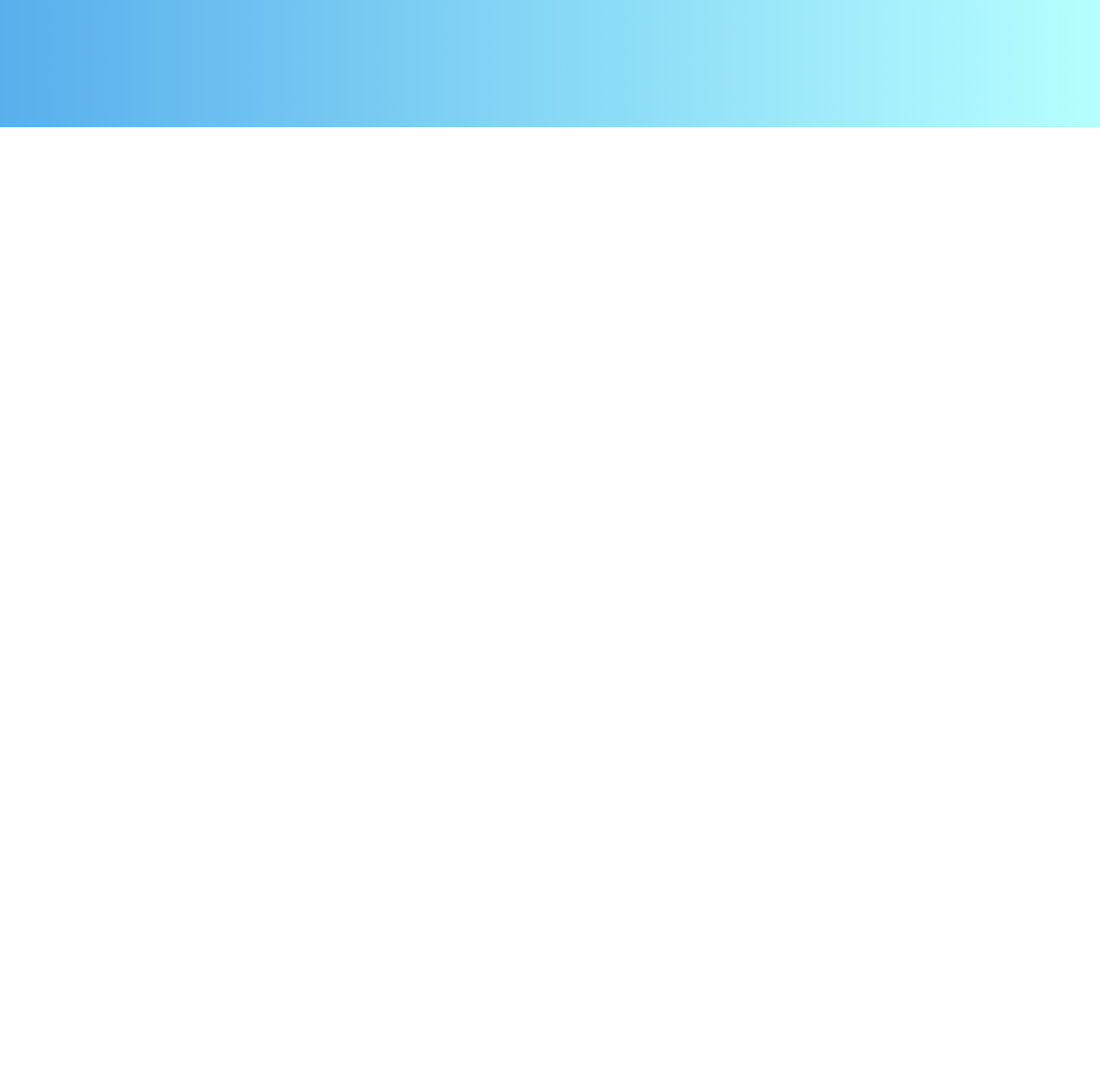
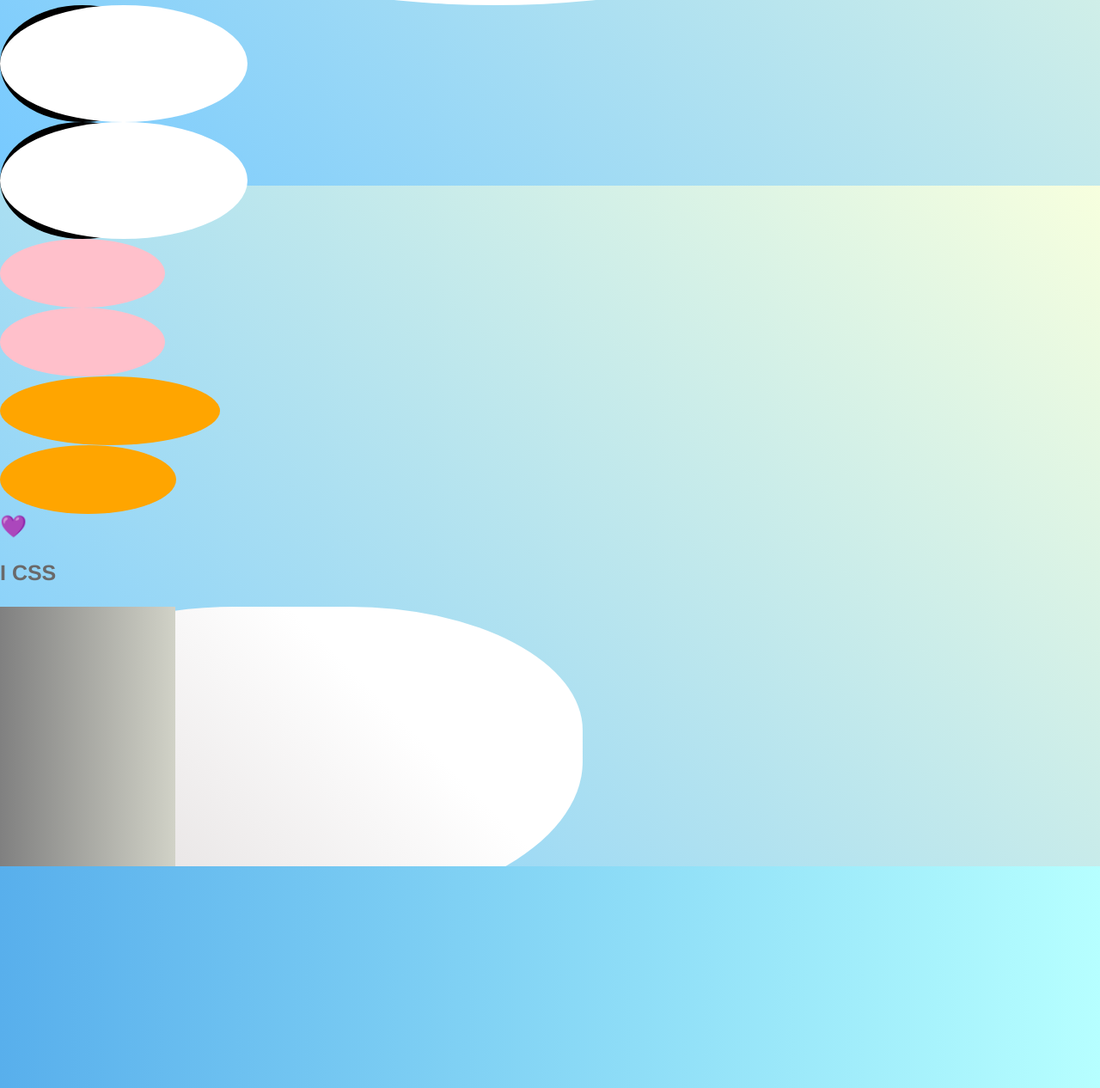
Before and after one commit to AveryCaldwell/penguin, a plain HTML site: page index.html in a window 1280 px wide. Shown: the part 2409-3675 px from the top of the page at 86% size. Before the commit the page ends 2557 px from the top, so only its background shows below. Drawn offline with Linux system fonts and the light colour scheme.

Commit message:
add detailed to lower half penguin

```diff
--- a/index.html
+++ b/index.html
@@ -14,7 +14,28 @@
 		<div class="penguin-head"></div>
 		<div class="face left"></div>
 		<div class="face right"></div>
-		<div class="penguin-body"></div>
+		<div class="chin"></div>
+		<div class="eye left">
+			<div class="eye-lid"></div>
+		</div>
+		<div class="eye right">
+			<div class="eye-lid"></div>
+		</div>
+		<div class="blush left"></div>
+		<div class="blush right"></div>
+		<div class="beak top"></div>
+		<div class="beak bottom"></div>
+		<div class="shirt">
+			<div>💜</div>
+			<p>I CSS</p>
+		</div>
+
+		<div class="penguin-body">
+            <div class="arm left"></div>
+            <div class="arm right"></div>
+			<div class="foot left"></div>
+			<div class="foot right"></div>
+		</div>
 		<div class="ground"></div>
 	</body>
 </html>
--- a/styles.css
+++ b/styles.css
@@ -1,10 +1,16 @@
+/* custom css */
+:root {
+	--penguin-face: white;
+	--penguin-picorna: orange;
+	--penguin-skin: gray;
+}
+
 body {
 	background: linear-gradient(45deg, rgb(118, 201, 255), rgb(247, 255, 222));
 	margin: 0;
 	padding: 0;
 	width: 100%;
 	height: 100vh;
-
 	overflow: hidden;
 }
 
@@ -30,7 +36,7 @@
 .penguin-head {
 	width: 50%;
 	height: 45%;
-	background: linear-gradient(45deg, gray, rgb(239, 240, 228));
+	background: linear-gradient(45deg, var(--penguin-skin), rgb(239, 240, 228));
 	border-radius: 70% 70% 65% 65%;
 	top: 10%;
 	left: 25%;
@@ -40,9 +46,74 @@
 .face {
 	width: 60%;
 	height: 70%;
-	background-color: white;
+	background-color: var(--penguin-face);
 	border-radius: 70% 70% 60% 60%;
 	top: 15%;
+}
+.face.left {
+	left: 5%;
+}
+.face.right {
+	right: 5%;
+}
+.chin {
+	width: 90%;
+	height: 70%;
+	background-color: var(--penguin-face);
+	top: 25%;
+	left: 5%;
+	border-radius: 70% 70% 100% 100%;
+}
+
+.eye {
+	width: 15%;
+	height: 17%;
+	background-color: black;
+	top: 45%;
+	border-radius: 50%;
+}
+.eye.left {
+	left: 25%;
+}
+.eye.right {
+	right: 25%;
+}
+.eye-lid {
+	width: 150%;
+	height: 100%;
+	background-color: var(--penguin-face);
+	top: 25%;
+	left: -23%;
+	border-radius: 50%;
+}
+.blush {
+	width: 15%;
+	height: 10%;
+	background-color: pink;
+	top: 65%;
+	border-radius: 50%;
+}
+.blush.left {
+	left: 15%;
+}
+.blush.right {
+	right: 15%;
+}
+
+.beak {
+	height: 10%;
+	background-color: var(--penguin-picorna);
+	border-radius: 50%;
+}
+.beak.top {
+	width: 20%;
+	top: 60%;
+	left: 40%;
+}
+.beak.bottom {
+	width: 16%;
+	top: 65%;
+	left: 42%;
 }
 
 .penguin-body {
@@ -52,7 +123,7 @@
 		45deg,
 		rgb(134, 133, 133) 0%,
 		rgb(234, 231, 231) 25%,
-		white 67%
+		var(--penguin-face) 67%
 	);
 	border-radius: 80% 80% 100% 100%;
 	top: 40%;
@@ -64,16 +135,61 @@
 	position: absolute;
 	width: 50%;
 	height: 45%;
-	background-color: gray;
+	background-color: var(--penguin-skin);
 	top: 10%;
 	left: 25%;
 	border-radius: 0% 0% 100% 100%;
 	border-radius: 0% 0% 100% 100%;
 }
+.shirt {
+	font: bold 25px Helvetica, sans-serif;
+	top: 165px;
+	left: 127.5px;
+	z-index: 1;
+	color: #6a6969;
+}
+.shirt div {
+	font-weight: initial;
+	top: 22.5px;
+	left: 12px;
+}
+
 /* Target all descendent elements of the .penguin element */
 .penguin * {
 	position: absolute;
 }
+.foot {
+	width: 15%;
+	height: 30%;
+	background-color: var(--penguin-picorna);
+	top: 85%;
+	border-radius: 50%;
+	z-index: -1;
+}
+.foot.left {
+	left: 25%;
+	transform: rotate(80deg);
+}
+
+.foot.right {
+	right: 25%;
+	transform: rotate(-80deg);
+}
+.arm {
+	width: 30%;
+	height: 60%;
+	background: linear-gradient(90deg, var(--penguin-skin), rgb(209, 210, 199));
+}
+.arm.left {
+	left: 5%;
+	top: 35%;
+	transform-origin: 0% 0%;
+}
+.arm.right {
+	right: -5%;
+	top: 0%;
+}
+
 .left-mountain {
 	width: 300px;
 	height: 300px;
```
